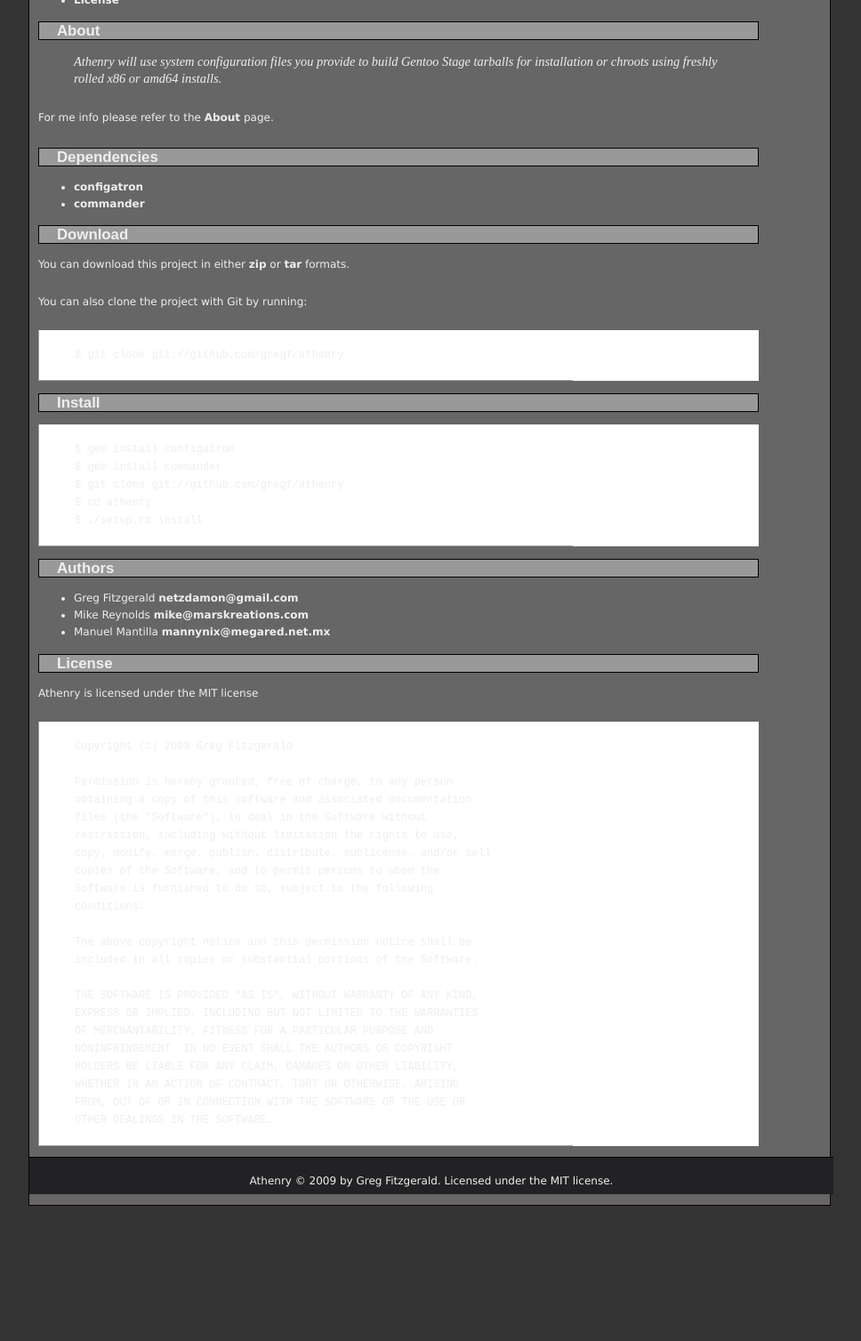
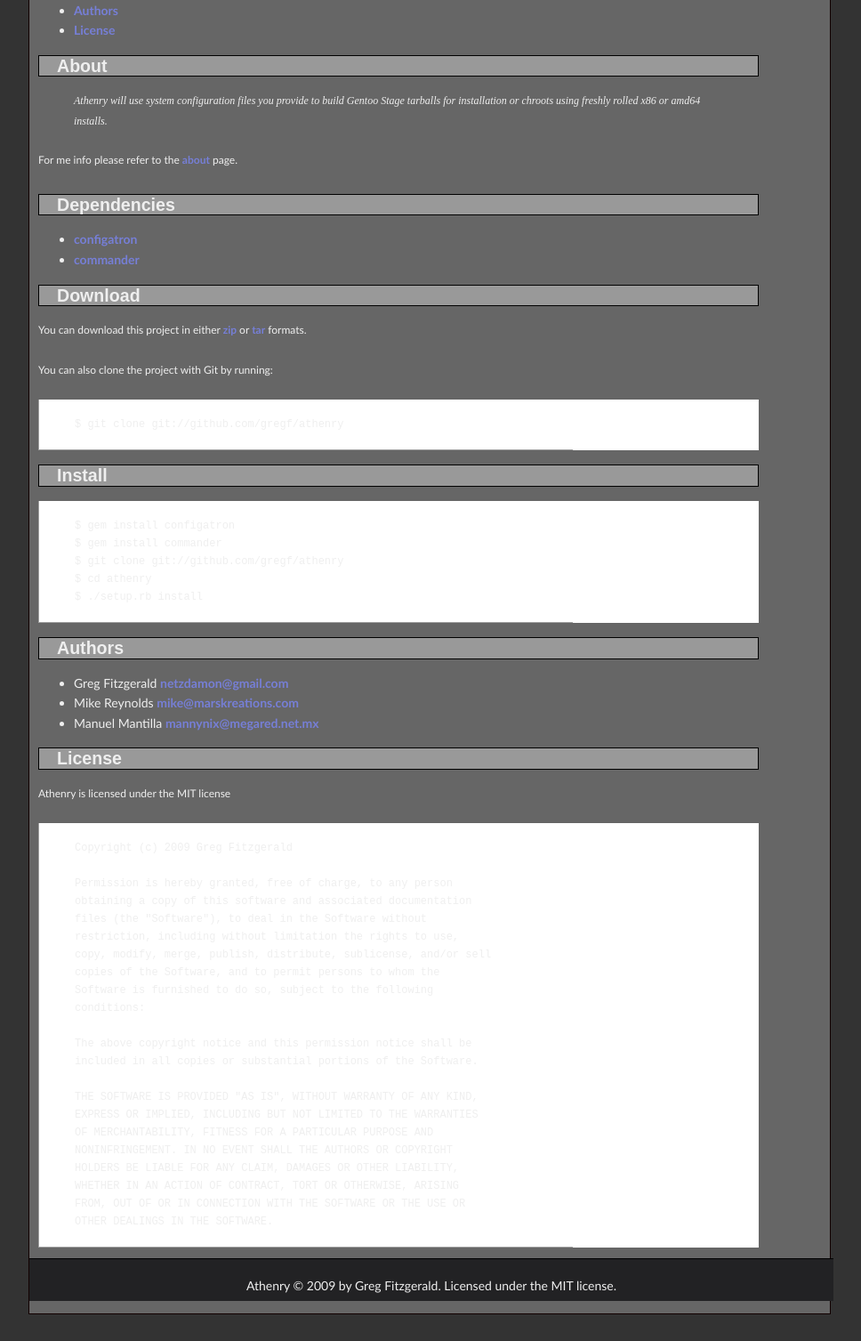
Before and after one commit to GunioRobot/athenry, a Jekyll site: the page built from index.markdown, in a window 1280 px wide, cut to the strip 324-1831 px from the top of the page. Shown: the whole strip at 89% size, without its empty margins (158-1126 px from the left). Built offline with Jekyll 4.4.1, drawn with Linux system fonts in a browser that asks for light colours; Markdown is read by kramdown in place of the engine named in the settings; before the commit the page ends 1709 px from its top, so only the background shows below that.

Commit message:
some styling
Signed-off-by: Greg Fitzgerald <netzdamon@gmail.com>

```diff
--- a/css/screen.css
+++ b/css/screen.css
@@ -4,12 +4,12 @@
 	  margin-bottom: 30px;
           background-color: #333333;
 	  }
+    h1, h2, h3, #container, #container2, #footer, #content, #footer { font-family: 'Trebuchet MS', Calibri, Verdana, "Bitstream Vera Sans", sans-serif; }
 
 	#container {
 	  width: 900px;
 	  margin: 2px auto;
-	  font-family: Verdana, Arial, Helvetica, sans-serif;
-	  font-size: 12px;
+	  font-size: 14px;
 	  line-height: 1.6em;
 	  color: #666666;
 	  background-color: #666666;
@@ -19,8 +19,7 @@
 	#container2 {
 	  width: 900px;
 	  margin: 0 auto;
-	  font-family: Verdana, Arial, Helvetica, sans-serif;
-	  font-size: 12px;
+	  font-size: 14px;
 	  line-height: 1.6em;
 	  color: #efefef;
 	  background-color: #666666;
@@ -49,7 +48,7 @@
 	  }
 
 	a {
-	  color: #eeeeee;
+	  color: #767FD7;
           text-decoration: none;
 	  font-weight: bold;
 	  }
@@ -197,6 +196,7 @@
 
 	#content p {
 	  padding-bottom: 10px;
+      font-size: 9pt;
 	  }
 
     #content blockquote {
--- a/index.markdown
+++ b/index.markdown
@@ -17,7 +17,7 @@ About
 ----
 >Athenry will use system configuration files you provide to build Gentoo Stage tarballs for installation or chroots using freshly rolled x86 or amd64 installs.
 
-For me info please refer to the [About](http://gregf.github.com/athenry/about/) page.
+For me info please refer to the [about](http://gregf.github.com/athenry/about/) page.
 
 Dependencies
 ------------
```
